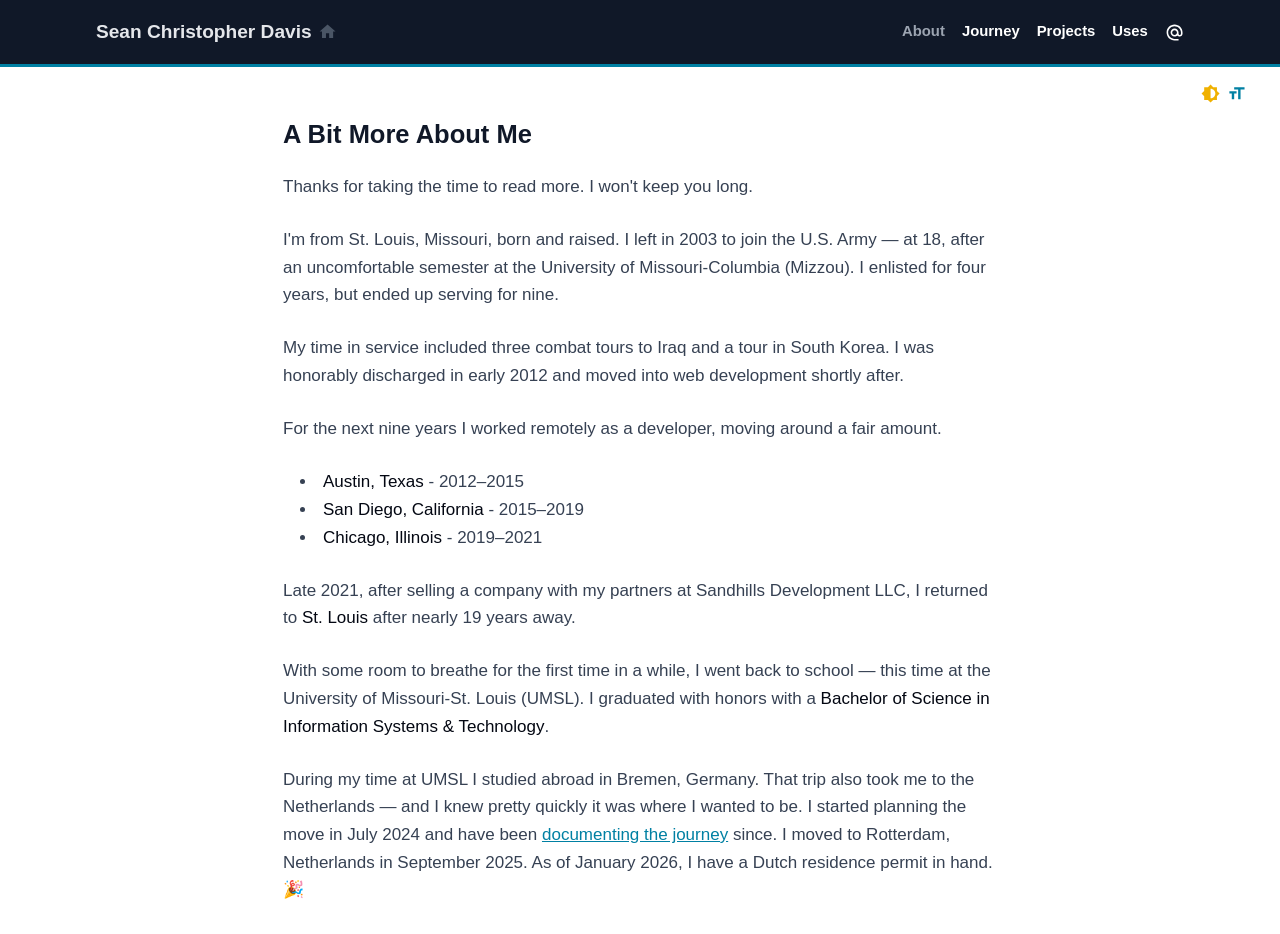
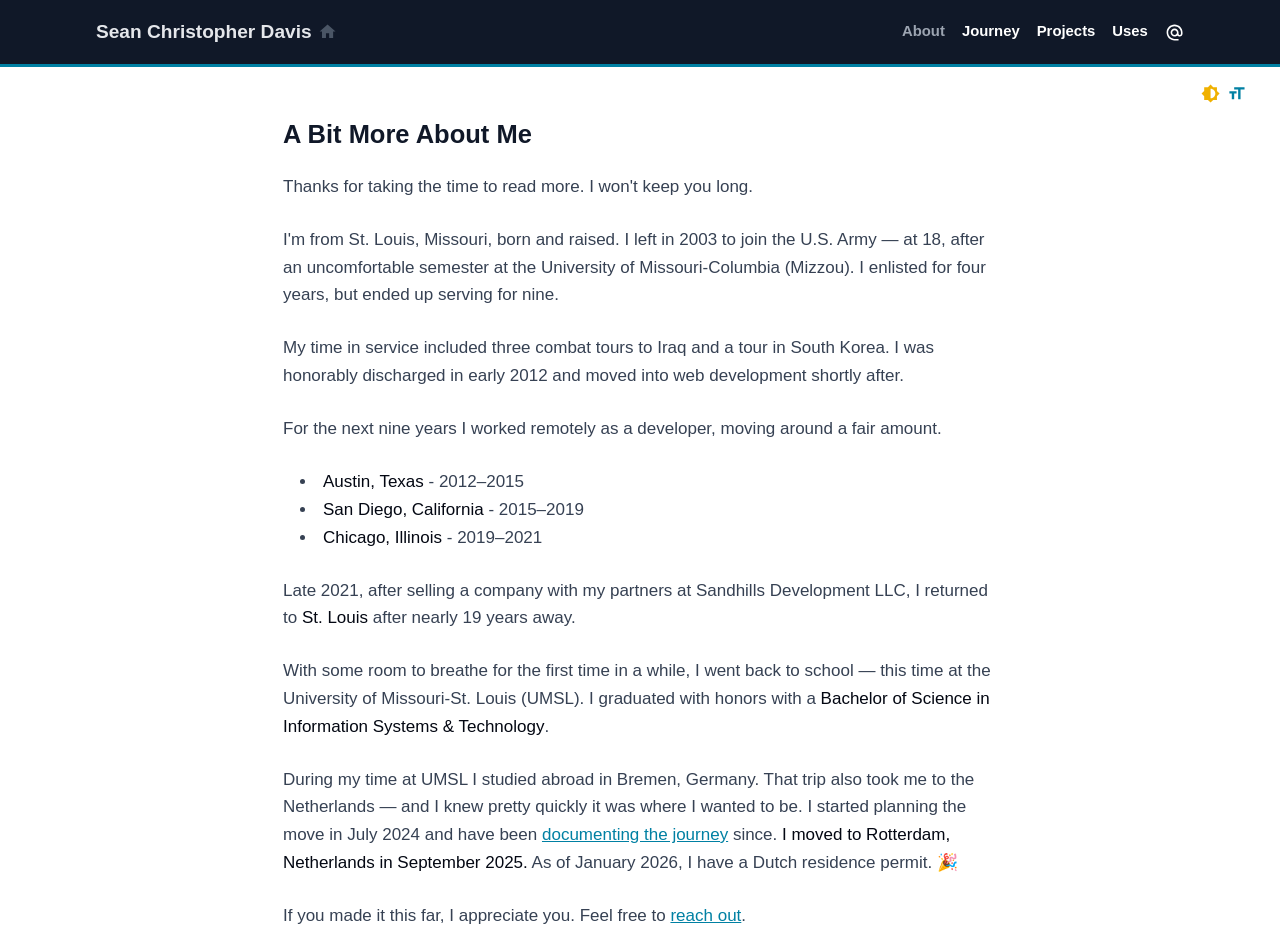
Before and after one commit to SeanChDavis/SeanChDavis, a React (Vite) app: page /about in a window 1280 px wide. Shown: the top 934 px of the page. Built offline with nearby package versions, Linux system fonts and the light colour scheme; the HTML template or start-up script is replaced by a standard one.

Commit message:
update about page

```diff
--- a/src/pages/About.jsx
+++ b/src/pages/About.jsx
@@ -26,7 +26,7 @@ export default function About({ linkClasses, unorderedListClasses }) {
 
             <p>With some room to breathe for the first time in a while, I went back to school — this time at the University of Missouri-St. Louis (UMSL). I graduated with honors with a <span className={"font-medium text-gray-950 dark:text-white"}>Bachelor of Science in Information Systems & Technology</span>.</p>
 
-            <p>During my time at UMSL I studied abroad in Bremen, Germany. That trip also took me to the Netherlands — and I knew pretty quickly it was where I wanted to be. I started planning the move in July 2024 and have been <Link to="/netherlands-journey" className={linkClasses}>documenting the journey</Link> since. I moved to Rotterdam, Netherlands in September 2025. As of January 2026, I have a Dutch residence permit in hand. 🎉</p>
+            <p>During my time at UMSL I studied abroad in Bremen, Germany. That trip also took me to the Netherlands — and I knew pretty quickly it was where I wanted to be. I started planning the move in July 2024 and have been <Link to="/netherlands-journey" className={linkClasses}>documenting the journey</Link> since. <span className={"font-medium text-gray-950 dark:text-white"}>I moved to Rotterdam, Netherlands in September 2025.</span> As of January 2026, I have a Dutch residence permit. 🎉</p>
 
             <p>If you made it this far, I appreciate you. Feel free to <Link to="/contact" className={linkClasses}>reach out</Link>.</p>
 
```
